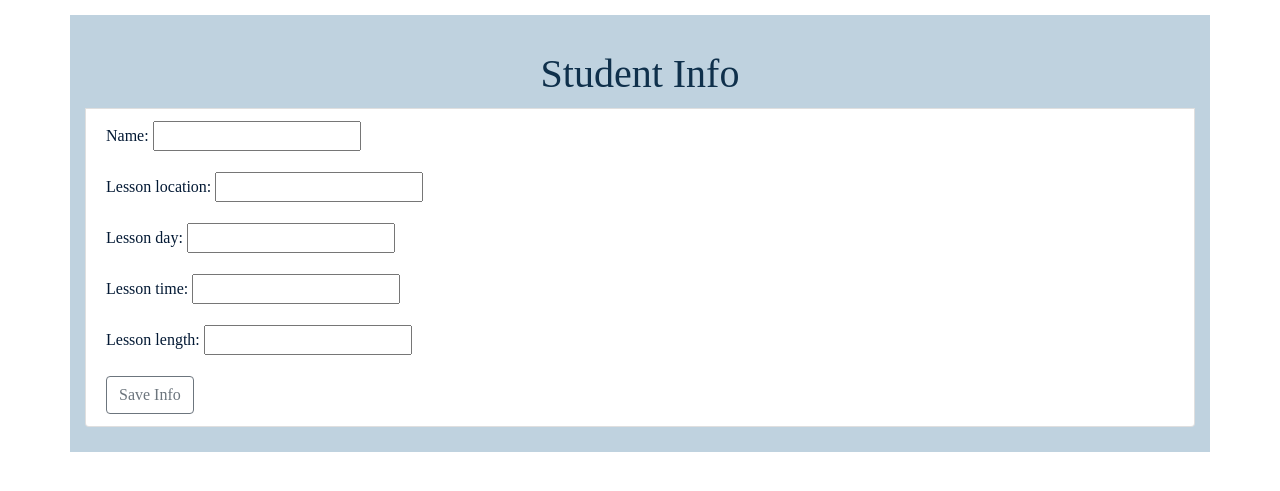
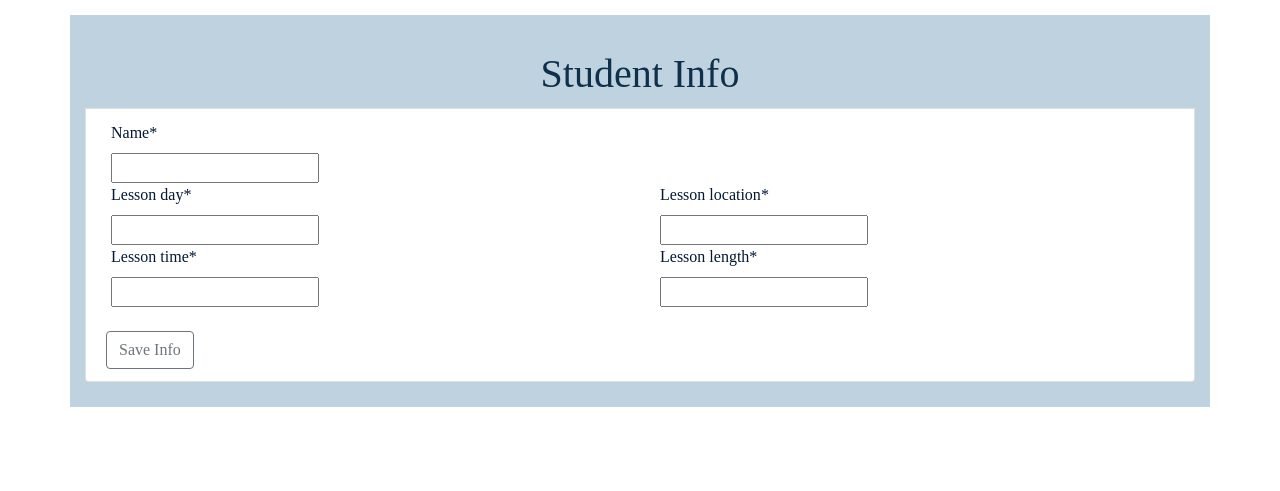
Before and after one commit to rk504/ace-tracker-2.0, a Django app: page /students/new in a window 1280 px wide. Shown: the part 105-596 px from the top of the page. Run offline with Django 3.2, Linux system fonts and the light colour scheme; some libraries are stand-ins or nearby versions; some web fonts are replaced.

Commit message:
styled form with crispy bootstrap

```diff
--- a/lessonKeeper/static/style.css
+++ b/lessonKeeper/static/style.css
@@ -37,7 +37,6 @@ nav ul {
 }
 .card-info {
     text-align: right;
-    margin-top: -30px;
 }
 
 .form {
@@ -66,3 +65,17 @@ nav ul {
 .list-group {
     font-family: 'Noto Serif', serif;
 }
+.checkbox {
+    display: inline-flex;
+}
+.col-1 {
+
+    align-content: space-between;
+}
+.control-group {
+    margin-left: 5px;
+}
+label .checkbox {
+    align-content: space-around;
+    margin-left: 5px;
+}
--- a/lessonKeeper/templates/contact_detail.html
+++ b/lessonKeeper/templates/contact_detail.html
@@ -17,7 +17,7 @@
         </section>
     </h2>
     <div class="card-body">
-        <h3 class="card-title">Contact: <section class="card-info"> {{contact.contact_name}} </section></h3>
+        <h3 class="card-title">Contact: <section class="card-info"> {{contact.contact_name}} <a href="{% url 'contact_edit' pk=contact.pk %}">(edit)</a></section></h3>
         <h3 class="card-title">Relationship:<section class="card-info">  {{contact.relationship}}</section></h3>
         <h4 class="card-text">Contact email: <section class="card-info"> {{contact.email}}</section></h4>
         <h4 class="card-text">Contact phone: <section class="card-info">  {{contact.phone}}</section></h4>
--- a/lessonKeeper/templates/contact_list.html
+++ b/lessonKeeper/templates/contact_list.html
@@ -9,7 +9,6 @@
     <li class="list-group-item list-group-item-action"> Contact:
         <a href="{% url 'contact_detail' pk=contact.pk %}">
         {{ contact.contact_name }}</a>
-        <a href="{% url 'contact_edit' pk=contact.pk %}">(edit)</a>
         <br/>
         Student(s):
         {% for student in contact.student.all %}{{ student }}
--- a/lessonKeeper/templates/student_form.html
+++ b/lessonKeeper/templates/student_form.html
@@ -1,11 +1,30 @@
 {% extends 'base.html' %}
-
+{% load crispy_forms_tags %}
 {% block content %}
 <h1 class="heading">Student Info</h1>
-<form class="list-group-item" method="POST" class="form">
+<form class="list-group-item" method="POST" >
     {% csrf_token %}
-    {{ form.as_p }}
-    <button class="btn btn-outline-secondary"  type="submit" class="save btn btn-default">Save
-        Info</button>
+    <div class="row">
+        <div class="col-3">
+            {{ form.name|as_crispy_field }}
+        </div>
+    </div>
+    <div class="row">
+        <div class="col-6">
+            {{ form.lesson_day|as_crispy_field }}
+        </div>
+        <div class="col-6">
+            {{ form.lesson_location|as_crispy_field }}
+        </div>
+        <div class="col-6">
+            {{ form.lesson_time|as_crispy_field }}
+        </div>
+        <div class="col-6">
+            {{ form.lesson_length|as_crispy_field }}
+        </div>
+
+    </div>
+    <br/>
+    <button class="btn btn-outline-secondary"  type="submit" >Save Info</button>
 </form>
 {% endblock %}
--- a/lessonKeeper_project/settings.py
+++ b/lessonKeeper_project/settings.py
@@ -38,6 +38,7 @@ INSTALLED_APPS = [
     'django.contrib.messages',
     'django.contrib.staticfiles',
     'lessonKeeper',
+    'crispy_forms',
 ]
 
 MIDDLEWARE = [
```
Also changed, not shown: lessonKeeper/templates/contact_form.html (+25 -3 lines), 2 other files.
